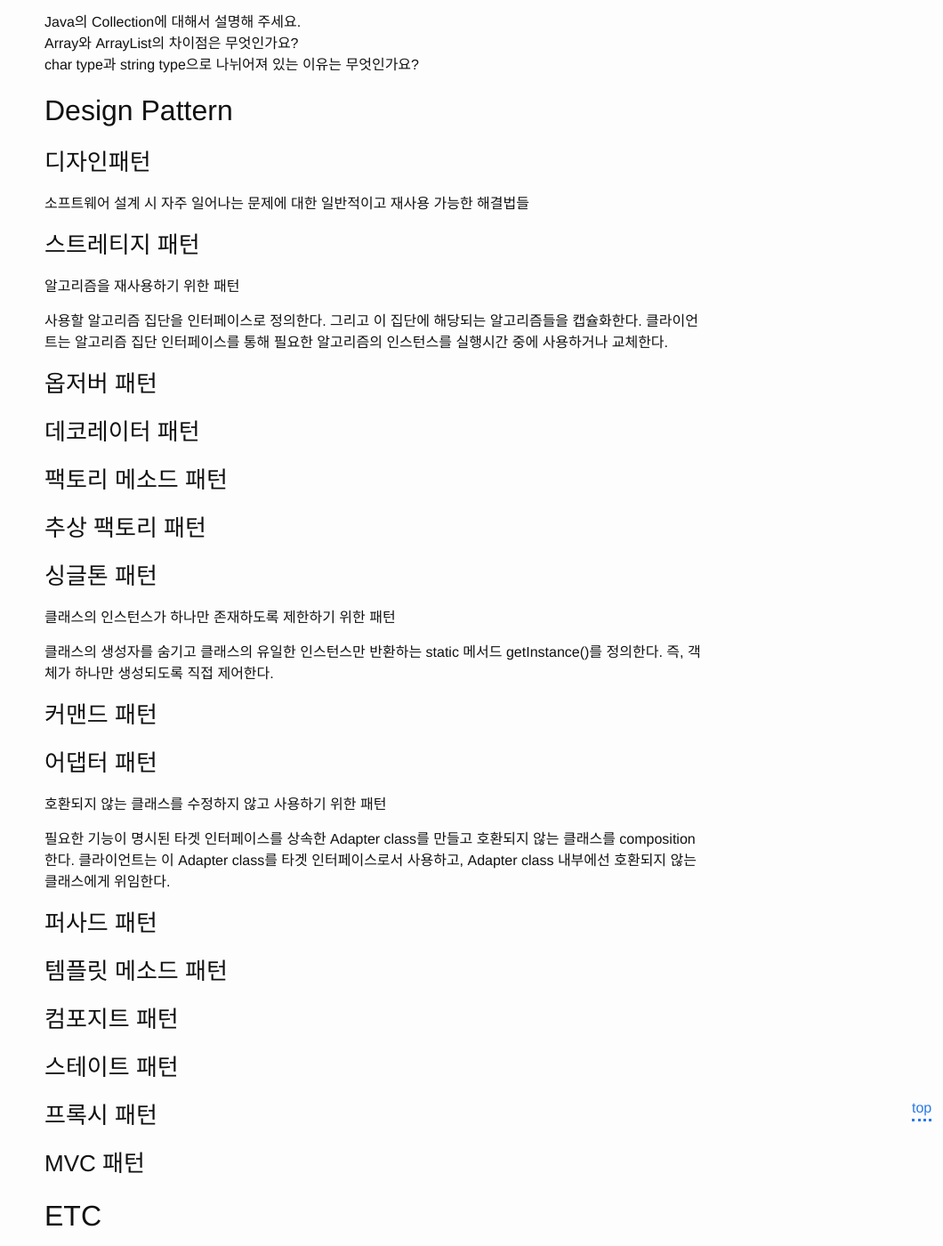
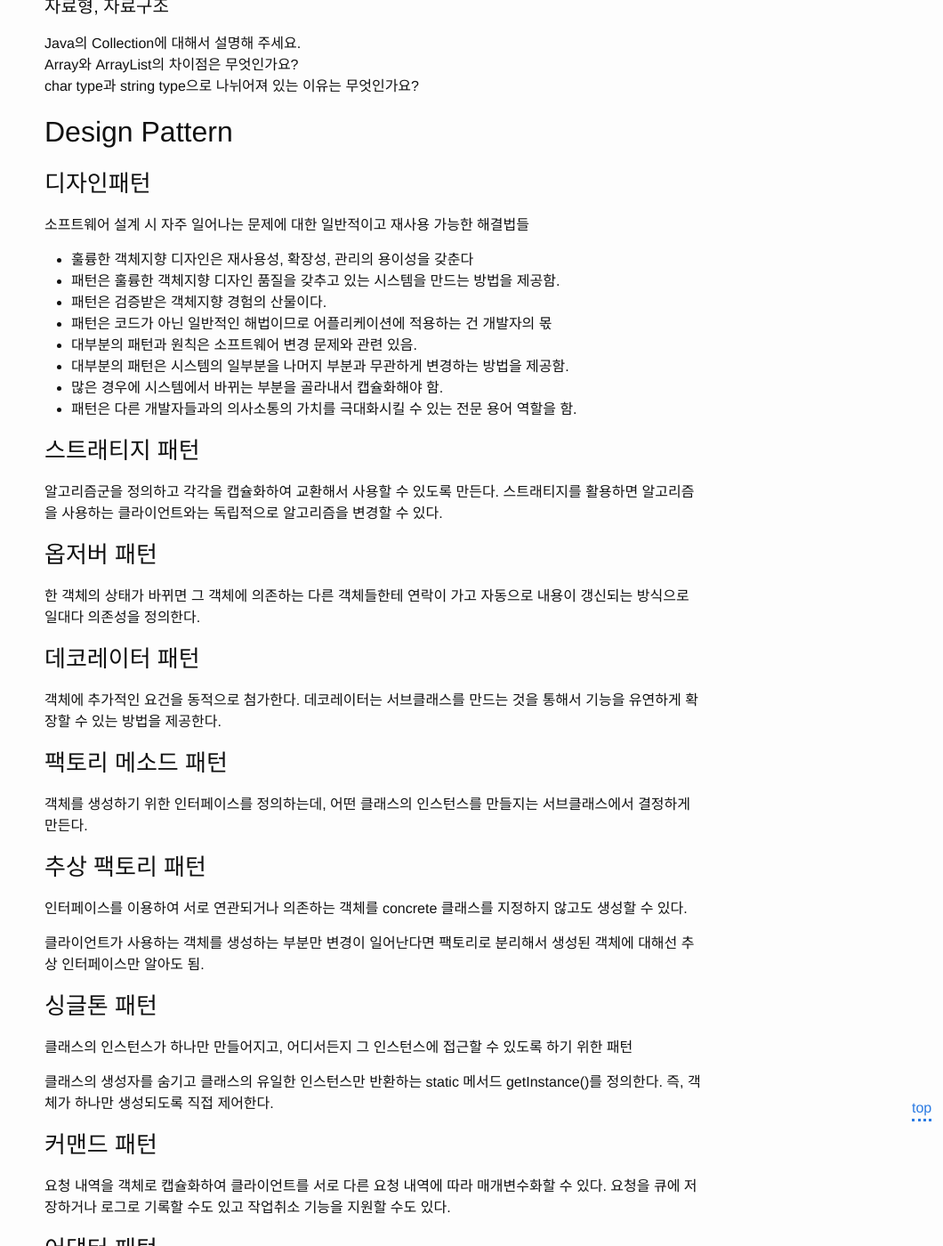
Before and after one commit to WraithKim/blog, a Jekyll site: the page built from _posts/2021-05-20-tech-interview-with-rage.md, in a window 1280 px wide and 1400 px high, scrolled down 9550 px. Shown: the whole window at 89% size, without its empty margins (220-1280 px from the left). Built offline with Jekyll 4.4.1, drawn with Linux system fonts in a browser that asks for light colours; some of the changed text lies outside the part shown.

Commit message:
헤드퍼스트 설계패턴 내용 기반 추가

```diff
--- a/_posts/2021-05-20-tech-interview-with-rage.md
+++ b/_posts/2021-05-20-tech-interview-with-rage.md
@@ -806,27 +806,46 @@ char type과 string type으로 나뉘어져 있는 이유는 무엇인가요?
 
 소프트웨어 설계 시 자주 일어나는 문제에 대한 일반적이고 재사용 가능한 해결법들
 
-### 스트레티지 패턴
+* 훌륭한 객체지향 디자인은 재사용성, 확장성, 관리의 용이성을 갖춘다
+* 패턴은 훌륭한 객체지향 디자인 품질을 갖추고 있는 시스템을 만드는 방법을 제공함.
+* 패턴은 검증받은 객체지향 경험의 산물이다.
+* 패턴은 코드가 아닌 일반적인 해법이므로 어플리케이션에 적용하는 건 개발자의 몫
+* 대부분의 패턴과 원칙은 소프트웨어 변경 문제와 관련 있음.
+* 대부분의 패턴은 시스템의 일부분을 나머지 부분과 무관하게 변경하는 방법을 제공함.
+* 많은 경우에 시스템에서 바뀌는 부분을 골라내서 캡슐화해야 함.
+* 패턴은 다른 개발자들과의 의사소통의 가치를 극대화시킬 수 있는 전문 용어 역할을 함.
 
-알고리즘을 재사용하기 위한 패턴
+### 스트래티지 패턴
 
-사용할 알고리즘 집단을 인터페이스로 정의한다. 그리고 이 집단에 해당되는 알고리즘들을 캡슐화한다. 클라이언트는 알고리즘 집단 인터페이스를 통해 필요한 알고리즘의 인스턴스를 실행시간 중에 사용하거나 교체한다.
+알고리즘군을 정의하고 각각을 캡슐화하여 교환해서 사용할 수 있도록 만든다. 스트래티지를 활용하면 알고리즘을 사용하는 클라이언트와는 독립적으로 알고리즘을 변경할 수 있다.
 
 ### 옵저버 패턴
 
+한 객체의 상태가 바뀌면 그 객체에 의존하는 다른 객체들한테 연락이 가고 자동으로 내용이 갱신되는 방식으로 일대다 의존성을 정의한다.
+
 ### 데코레이터 패턴
+
+객체에 추가적인 요건을 동적으로 첨가한다. 데코레이터는 서브클래스를 만드는 것을 통해서 기능을 유연하게 확장할 수 있는 방법을 제공한다.
 
 ### 팩토리 메소드 패턴
 
+객체를 생성하기 위한 인터페이스를 정의하는데, 어떤 클래스의 인스턴스를 만들지는 서브클래스에서 결정하게 만든다.
+
 ### 추상 팩토리 패턴
+
+인터페이스를 이용하여 서로 연관되거나 의존하는 객체를 concrete 클래스를 지정하지 않고도 생성할 수 있다.
+
+클라이언트가 사용하는 객체를 생성하는 부분만 변경이 일어난다면 팩토리로 분리해서 생성된 객체에 대해선 추상 인터페이스만 알아도 됨.
 
 ### 싱글톤 패턴
 
-클래스의 인스턴스가 하나만 존재하도록 제한하기 위한 패턴
+클래스의 인스턴스가 하나만 만들어지고, 어디서든지 그 인스턴스에 접근할 수 있도록 하기 위한 패턴
 
 클래스의 생성자를 숨기고 클래스의 유일한 인스턴스만 반환하는 static 메서드 getInstance()를 정의한다. 즉, 객체가 하나만 생성되도록 직접 제어한다.
 
 ### 커맨드 패턴
+
+요청 내역을 객체로 캡슐화하여 클라이언트를 서로 다른 요청 내역에 따라 매개변수화할 수 있다. 요청을 큐에 저장하거나 로그로 기록할 수도 있고 작업취소 기능을 지원할 수도 있다.
 
 ### 어댑터 패턴
 
@@ -836,15 +855,33 @@ char type과 string type으로 나뉘어져 있는 이유는 무엇인가요?
 
 ### 퍼사드 패턴
 
+어떤 서브시스템의 일련의 인터페이스에 대한 통합된 인터페이스를 제공한다. 퍼사드에서 고수준 인터페이스를 정의하기 때문에 서브시스템을 더 쉽게 사용할 수 있다.
+
 ### 템플릿 메소드 패턴
+
+메소드에서 알고리즘의 골격을 정의한다. 알고리즘은 여러 단계로 나뉘고 그 중 일부는 서브클래스에서 구현할 수 있게 한다. 이를 통해 알고리즘의 구조는 그대로 유지하면서 서브클래스에서 특정 단계를 재정의할 수 있다.
+
+### 이터레이터 패턴
+
+컬렉션 구현 방법을 노출시키지 않으면서도 그 집합체 안에 들어있는 모든 항목에 접근할 수 있게 해 주는 방법을 제공해준다.
 
 ### 컴포지트 패턴
 
+객체들을 트리 구조로 구성하여 부분과 전체를 나타내는 계층구조를 만들 수 있다. 이를 통해 클라이언트는 단독 객체거나 자식을 가지는 복합 객체라도 똑같은 방법으로 다룰 수 있다.
+
 ### 스테이트 패턴
+
+여러가지 내부 상태들을 동일한 인터페이스 하에 캡슐화한다. 이를 통해 객체의 내부 상태가 바뀜에 따라서 객체의 행동을 바꿀 수 있다.
 
 ### 프록시 패턴
 
+어떤 객체에 대한 접근을 제어하기 위한 용도로 대리인이나 대변인에 해당하는 객체를 제공하는 패턴
+
+예시로 java의 RMI나 GRPC 같은 원격프로시저 콜이나 단위테스트를 예로 들 수 있다. stub을 통해 참조하고 있는 객체가 로컬에 있는지, 원격 접속인지, 아니면 테스트를 위한 더미 객체인지는 클라이언트는 신경 쓸 필요 없다.
+
 ### MVC 패턴
+
+모델, 뷰, 컨트롤러로 나누는 패턴으로 비즈니스 로직과 UI가 자신의 변경에 대해 상대방에게 영향을 주지 않도록 할 수 있다. 여러 패턴의 조합의 대표적인 예로, 모델의 데이터 변경에 따라 뷰에서 업데이트가 일어날 때 옵저버 패턴이 쓰일 수 있고, 뷰를 구성하는 방법으로 HTML같이 트리 구조를 차용한다면 컴포지트 패턴으로 간주할 수 있다. 또한 같은 뷰라도 컨트롤러의 교체에 따라 다른 모델에 연결될 수 있다는 걸 생각해보면 스트래티지 패턴으로 볼 수 있다.
 
 ## ETC
 
```
